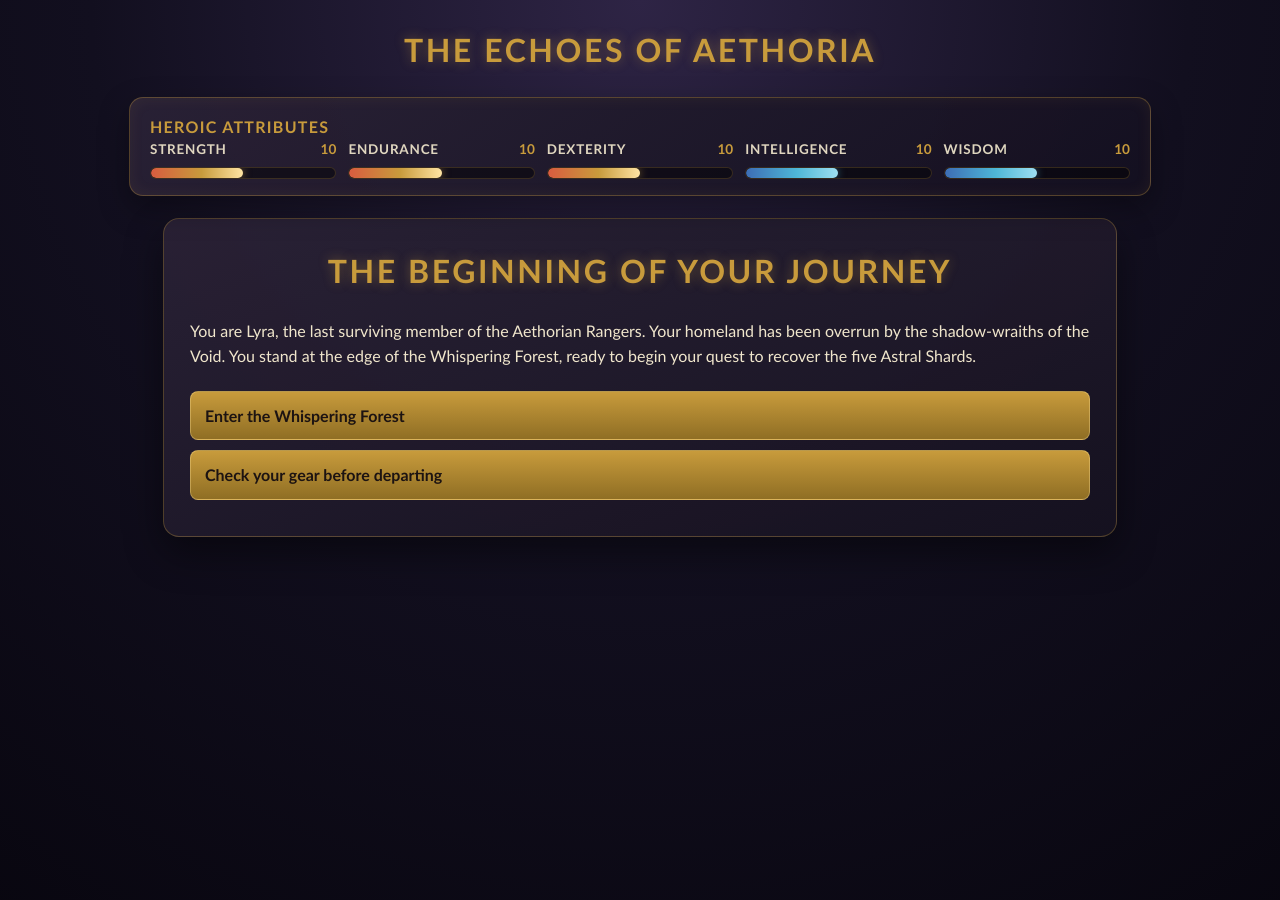
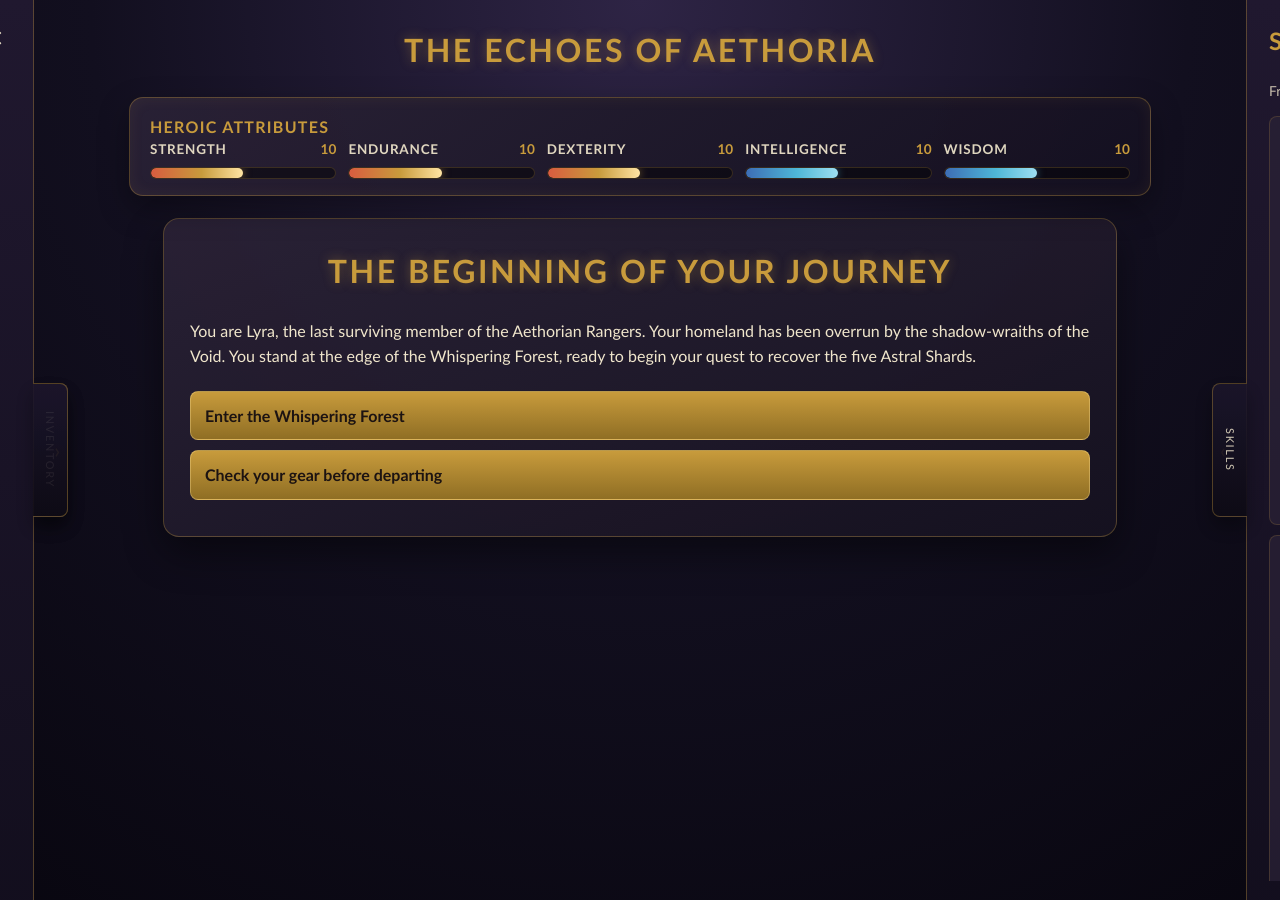
Before and after one commit to jermon/The-Echoes-of-Aethoria, a Jekyll site: the page built from scenes/start.html, in a window 1280 px wide and 900 px high. Built offline with Jekyll 4.4.1, drawn with Linux system fonts in a browser that asks for light colours.

Commit message:
Add visible edge hints for slide-out inventory and skills menus

```diff
--- a/_includes/character_stats.html
+++ b/_includes/character_stats.html
@@ -41,7 +41,7 @@
     </div>
 </header>
 
-<div id="skills-popup" class="popup">
+<div id="skills-popup" class="popup" data-edge-label="Skills">
     <div class="popup-content">
         <h2>Skill Tree</h2>
         <p class="skill-tree-helper">From broad disciplines to specialized techniques.</p>
--- a/_includes/inventory_popup.html
+++ b/_includes/inventory_popup.html
@@ -1,4 +1,4 @@
-<div id="inventory-popup" class="popup">
+<div id="inventory-popup" class="popup" data-edge-label="Inventory">
     <div class="popup-content">
         <div class="popup-header">
             <h2>Inventory</h2>
--- a/assets/css/main.scss
+++ b/assets/css/main.scss
@@ -147,6 +147,7 @@ h1 {
 
 .popup {
     position: fixed;
+    --popup-edge-hint-width: 34px;
     top: 0;
     left: 0;
     bottom: 0;
@@ -154,20 +155,77 @@ h1 {
     max-width: 86vw;
     background: rgba(10, 8, 16, 0.72);
     backdrop-filter: blur(2px);
-    transform: translateX(-105%);
+    transform: translateX(calc(-100% + var(--popup-edge-hint-width)));
     transition: transform 0.32s ease;
     z-index: 210;
     display: block;
+    overflow: visible;
+
+    &::before,
+    &::after {
+        position: absolute;
+        opacity: 0.95;
+        transition: opacity 0.22s ease;
+        pointer-events: none;
+    }
+
+    &::before {
+        content: "›";
+        right: calc(-1 * var(--popup-edge-hint-width) + 8px);
+        top: 50%;
+        transform: translateY(-50%);
+        font-size: 1.3rem;
+        color: rgba($rune-gold, 0.92);
+        text-shadow: 0 0 8px rgba($rune-gold, 0.45);
+    }
+
+    &::after {
+        content: attr(data-edge-label);
+        right: calc(-1 * var(--popup-edge-hint-width));
+        top: 50%;
+        transform: translateY(-50%);
+        width: var(--popup-edge-hint-width);
+        height: 132px;
+        writing-mode: vertical-rl;
+        text-orientation: mixed;
+        display: flex;
+        align-items: center;
+        justify-content: center;
+        font-size: 0.68rem;
+        letter-spacing: 0.16em;
+        text-transform: uppercase;
+        color: rgba($parchment, 0.93);
+        background: linear-gradient(180deg, rgba(28, 22, 43, 0.96), rgba(14, 11, 22, 0.96));
+        border: 1px solid rgba($rune-gold, 0.38);
+        border-left: 0;
+        border-radius: 0 8px 8px 0;
+        box-shadow: 0 10px 18px rgba(0, 0, 0, 0.32);
+    }
 }
 
 #skills-popup {
     left: auto;
     right: 0;
-    transform: translateX(105%);
+    transform: translateX(calc(100% - var(--popup-edge-hint-width)));
 
     .popup-content {
         border-right: 0;
         border-left: 1px solid rgba($rune-gold, 0.35);
+    }
+
+    &::before {
+        content: "‹";
+        right: auto;
+        left: calc(-1 * var(--popup-edge-hint-width) + 8px);
+    }
+
+    &::after {
+        right: auto;
+        left: calc(-1 * var(--popup-edge-hint-width));
+        writing-mode: vertical-lr;
+        border-left: 1px solid rgba($rune-gold, 0.38);
+        border-right: 0;
+        border-radius: 8px 0 0 8px;
     }
 
     &.show {
@@ -177,6 +235,11 @@ h1 {
 
 .popup.show {
     transform: translateX(0);
+
+    &::before,
+    &::after {
+        opacity: 0;
+    }
 }
 
 .popup-content {
```
